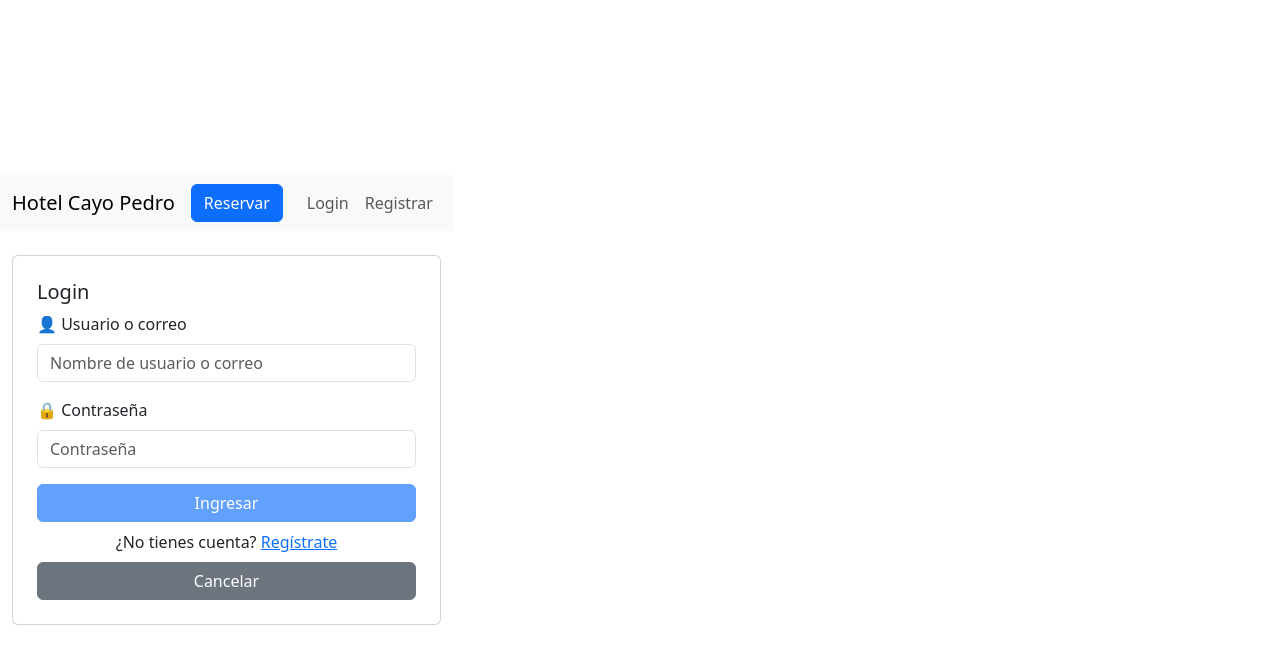
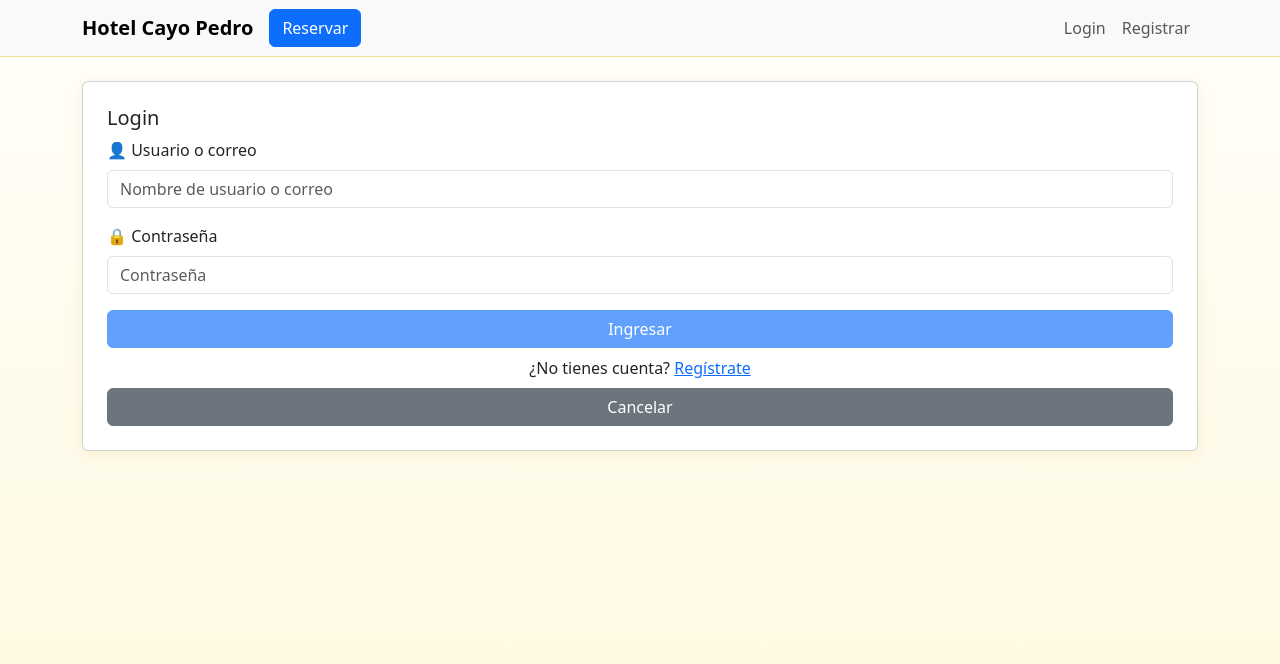
Before and after one commit to PedroDardoRamonCayo/PVMarzo2026_CayoPedroDardoRamon, a React (Vite) app: page /login in a window 1280 px wide. Shown: the top 664 px of the page. Built offline with nearby package versions, Linux system fonts and the light colour scheme.

Commit message:
actualizacion de formularios

```diff
--- a/src/components/Aut/Login.jsx
+++ b/src/components/Aut/Login.jsx
@@ -3,11 +3,10 @@ import { Form, Button, Container, Card } from 'react-bootstrap';
 import { useNavigate } from 'react-router-dom';
 import useAut from '../../hooks/useAut';
 import useValidacionFormulario from '../../hooks/useValidacionFormulario';
-import { getUserRole } from '../../utils/role';
 
 export default function Login() {
   const { loginUsuario } = useAut();
-  const [identifier, setIdentifier] = useState('');
+  const [identifier, setIdentifier] = useState(''); // username or email
   const [password, setPassword] = useState('');
   const navigate = useNavigate();
 
@@ -27,14 +26,7 @@ export default function Login() {
 
     const resultado = loginUsuario({ identifier, password });
     if (resultado.success) {
-      const role = getUserRole(resultado.user);
-      if (role === 'Administrador') {
-        navigate('/admin');
-      } else if (role === 'Pasajero') {
-        navigate('/passenger');
-      } else {
-        navigate('/');
-      }
+      navigate('/');
     } else {
       alert(resultado.message);
     }
--- a/src/hooks/useAut.js
+++ b/src/hooks/useAut.js
@@ -7,21 +7,17 @@ export default function useAut() {
   const { login } = useContext(AuthContext);
 
   function registrarUsuario(nuevo) {
-    const existe = users.find(
-      u =>
-        u.username === nuevo.username ||
-        u.email === nuevo.email ||
-        u.dni === nuevo.dni
-    );
+    const existe = users.find(u => u.username === nuevo.username);
     if (existe) {
-      return { success: false, message: 'Usuario, correo o DNI ya registrado' };
+      return { success: false, message: 'El usuario ya existe' };
     }
-
-    setUsers([...users, { ...nuevo, rol: nuevo.tipo }]);
+    // store additional basic info as well
+    setUsers([...users, nuevo]);
     return { success: true };
   }
 
   function loginUsuario({ identifier, password }) {
+    // identifier puede ser nombre de usuario o correo
     const usuario = users.find(
       u =>
         (u.username === identifier || u.email === identifier) &&
@@ -30,9 +26,6 @@ export default function useAut() {
     if (!usuario) {
       return { success: false, message: 'Usuario o contraseña incorrecta' };
     }
-    if (usuario.estado === 'Inactivo') {
-      return { success: false, message: 'El usuario se encuentra inactivo' };
-    }
     login(usuario);
     return { success: true, user: usuario };
   }
--- a/src/hooks/useValidacionFormulario.js
+++ b/src/hooks/useValidacionFormulario.js
@@ -1,39 +1,25 @@
 import { useState, useMemo } from 'react';
 
 function validaCampos(campos) {
-  const {
-    username,
-    password,
-    dni,
-    nombre,
-    apellido,
-    email,
-    identifier,
-    fechaNacimiento,
-    nacionalidad,
-  } = campos;
+  const { username, password, documento, nombre, apellido, email, identifier } = campos;
   const esUsernameValido =
     username && username.length > 3 && /^[^0-9]+$/.test(username);
   const esPasswordValida = password && password.length > 3;
-  const esDniValido = dni && /^[0-9]{7,10}$/.test(dni.trim());
+  const esDocumentoValido =
+    documento && /^[0-9]{8}$/.test(documento.trim());
   const esNombreValido = nombre && nombre.trim().length > 0;
   const esApellidoValido = apellido && apellido.trim().length > 0;
   const esEmailValido =
     email && /^[^\s@]+@[^\s@]+\.[^\s@]+$/.test(email.trim());
   const esIdentifierValido = identifier && identifier.trim().length > 3;
-  const esFechaNacimientoValida =
-    fechaNacimiento && new Date(fechaNacimiento) < new Date();
-  const esNacionalidadValida = nacionalidad && nacionalidad.trim().length > 0;
   return {
     username: esUsernameValido,
     password: esPasswordValida,
-    dni: esDniValido,
+    documento: esDocumentoValido,
     nombre: esNombreValido,
     apellido: esApellidoValido,
     email: esEmailValido,
     identifier: esIdentifierValido,
-    fechaNacimiento: esFechaNacimientoValida,
-    nacionalidad: esNacionalidadValida,
   };
 }
 
--- a/src/index.css
+++ b/src/index.css
@@ -1,69 +1,87 @@
 :root {
-  font-family: system-ui, Avenir, Helvetica, Arial, sans-serif;
+  --bg-soft: #fffdf4;
+  --bg-card: #fffef8;
+  --text-main: #2e2a1e;
+  --text-muted: #6b6350;
+  --yellow-main: #f4c430;
+  --yellow-dark: #d9a600;
+  --yellow-light: #ffe9a3;
+  font-family: 'Trebuchet MS', 'Segoe UI', sans-serif;
   line-height: 1.5;
   font-weight: 400;
-
-  color-scheme: light dark;
-  color: rgba(255, 255, 255, 0.87);
-  background-color: #242424;
-
   font-synthesis: none;
   text-rendering: optimizeLegibility;
   -webkit-font-smoothing: antialiased;
   -moz-osx-font-smoothing: grayscale;
+
+  /* Bootstrap overrides */
+  --bs-primary: var(--yellow-main);
+  --bs-primary-rgb: 244, 196, 48;
+  --bs-link-color: #9f7d00;
+  --bs-link-hover-color: #7e6200;
 }
 
-a {
-  font-weight: 500;
-  color: #646cff;
-  text-decoration: inherit;
+* {
+  box-sizing: border-box;
 }
-a:hover {
-  color: #535bf2;
+
+html,
+body,
+#root {
+  width: 100%;
+  min-height: 100vh;
 }
 
 body {
   margin: 0;
-  display: flex;
-  place-items: center;
   min-width: 320px;
-  min-height: 100vh;
+  background: linear-gradient(180deg, #fffef9 0%, #fff9df 100%);
+  color: var(--text-main);
 }
 
-
-h1 {
-  font-size: 3.2em;
-  line-height: 1.1;
+a {
+  font-weight: 600;
+  text-decoration: none;
 }
 
-button {
-  border-radius: 8px;
-  border: 1px solid transparent;
-  padding: 0.6em 1.2em;
-  font-size: 1em;
-  font-weight: 500;
-  font-family: inherit;
-  background-color: #1a1a1a;
-  cursor: pointer;
-  transition: border-color 0.25s;
-}
-button:hover {
-  border-color: #646cff;
-}
-button:focus,
-button:focus-visible {
-  outline: 4px auto -webkit-focus-ring-color;
+.navbar {
+  background-color: #fff9de !important;
+  border-bottom: 1px solid #f1dd94;
 }
 
-@media (prefers-color-scheme: light) {
-  :root {
-    color: #213547;
-    background-color: #ffffff;
-  }
-  a:hover {
-    color: #747bff;
-  }
-  button {
-    background-color: #f9f9f9;
-  }
+.btn-primary {
+  background-color: var(--yellow-main);
+  border-color: var(--yellow-main);
+  color: #3d3200;
 }
+
+.btn-primary:hover,
+.btn-primary:focus {
+  background-color: var(--yellow-dark);
+  border-color: var(--yellow-dark);
+  color: #2d2400;
+}
+
+.card {
+  background-color: var(--bg-card);
+  border: 1px solid #efdfa6;
+  box-shadow: 0 4px 14px rgba(190, 155, 40, 0.12);
+}
+
+.home-page {
+  max-width: 100%;
+}
+
+.home-gallery-img {
+  width: 100%;
+  height: 260px;
+  object-fit: cover;
+}
+
+.home-gallery-card {
+  height: 100%;
+}
+
+.home-gallery-card .card-body {
+  min-height: 120px;
+}
--- a/src/pages/admindashboard.jsx
+++ b/src/pages/admindashboard.jsx
@@ -1,9 +1,9 @@
 import { useContext, useState } from 'react';
 import { DataContext } from '../context/DataContext';
-import { Container, Table, Button, Form, Card } from 'react-bootstrap';
+import { Container, Table, Button, Form, Card, Row, Col } from 'react-bootstrap';
 
 export default function AdminDashboard() {
-  const { rooms, setRooms } = useContext(DataContext);
+  const { rooms, setRooms, reservations } = useContext(DataContext);
   const [form, setForm] = useState({
     codigo: '',
     tipo: 'Simple',
@@ -53,9 +53,35 @@ export default function AdminDashboard() {
     });
   };
 
+  const disponibles = rooms.filter(r => r.estado === 'Disponible').length;
+  const noDisponibles = rooms.filter(r => r.estado !== 'Disponible').length;
+
   return (
     <Container className="mt-4">
       <h2>Panel de administrador</h2>
+
+      <Row className="g-3 mb-3">
+        <Col md={4}>
+          <Card>
+            <Card.Body>
+              <Card.Title>Habitaciones</Card.Title>
+              <div>Total: {rooms.length}</div>
+              <div>Disponibles: {disponibles}</div>
+              <div>No disponibles: {noDisponibles}</div>
+            </Card.Body>
+          </Card>
+        </Col>
+        <Col md={4}>
+          <Card>
+            <Card.Body>
+              <Card.Title>Reservas</Card.Title>
+              <div>Total registradas: {reservations.length}</div>
+            </Card.Body>
+          </Card>
+        </Col>
+      </Row>
+
+      <h4>Habitaciones</h4>
       <Table striped bordered hover>
         <thead>
           <tr>
@@ -84,6 +110,42 @@ export default function AdminDashboard() {
               </td>
             </tr>
           ))}
+        </tbody>
+      </Table>
+
+      <h4 className="mt-4">Reservas realizadas</h4>
+      <Table striped bordered hover responsive>
+        <thead>
+          <tr>
+            <th>Codigo reserva</th>
+            <th>Fecha reserva</th>
+            <th>Cantidad dias</th>
+            <th>Usuario (DNI)</th>
+            <th>Habitacion</th>
+            <th>Tipo</th>
+            <th>Costo por tipo</th>
+            <th>Costo total</th>
+          </tr>
+        </thead>
+        <tbody>
+          {reservations.length === 0 ? (
+            <tr>
+              <td colSpan={8}>No hay reservas registradas.</td>
+            </tr>
+          ) : (
+            reservations.map(res => (
+              <tr key={res.codigo}>
+                <td>{res.codigo}</td>
+                <td>{res.fechaReserva}</td>
+                <td>{res.cantidadDias}</td>
+                <td>{res.usuarioDni}</td>
+                <td>{res.room?.codigo || res.habitacionCodigo}</td>
+                <td>{res.room?.tipo || '-'}</td>
+                <td>${res.room?.costoPorTipo ?? '-'}</td>
+                <td>${res.costoTotal}</td>
+              </tr>
+            ))
+          )}
         </tbody>
       </Table>
 
--- a/src/pages/home.jsx
+++ b/src/pages/home.jsx
@@ -36,13 +36,13 @@ export default function Home() {
   const habitacionesDisponibles = rooms.filter(room => room.estado === 'Disponible');
 
   return (
-    <Container>
+    <Container fluid className="home-page px-3 px-lg-5">
       <h1 className="my-4 text-center">Bienvenido al Hotel</h1>
       <Row className="g-4 mb-4">
         {fotos.map((f, idx) => (
           <Col key={idx} md={4}>
-            <Card>
-              <Card.Img variant="top" src={f.src} />
+            <Card className="home-gallery-card">
+              <Card.Img className="home-gallery-img" variant="top" src={f.src} />
               <Card.Body>
                 <Card.Text>{f.desc}</Card.Text>
               </Card.Body>
```
Also changed, not shown: src/pages/passedashboard.jsx (+64 -17 lines).
